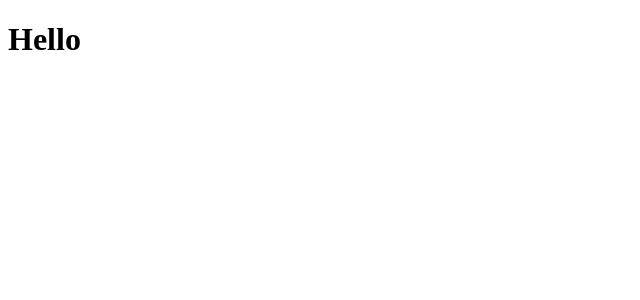
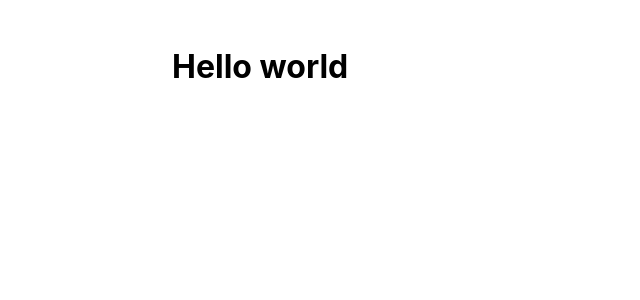
Before and after one commit to stahlstadtjs/scriptconf.org, a Next.js app: page / in a window 1280 px wide. Shown: the top 300 px of the page, without its empty margins (0-640 px from the left). Built offline with nearby package versions, Linux system fonts and the light colour scheme.

Commit message:
fetch layout from scriptcast

```diff
--- /dev/null
+++ b/components/Layout.tsx
@@ -0,0 +1,11 @@
+import { FunctionComponent, FC } from 'react'
+
+import '../styles/Layout.css'
+
+export const Layout:FC<{}> = ({ children }) => {
+  return <>
+    <main>
+      { children }
+    </main>
+  </>
+}
--- a/pages/index.tsx
+++ b/pages/index.tsx
@@ -1 +1,7 @@
-export default () => <h1>Hello</h1>
+import { Layout } from '../components/Layout'
+
+export default () => (
+  <Layout>
+    <h1>Hello world</h1>
+  </Layout>
+)
--- /dev/null
+++ b/styles/Layout.css
@@ -0,0 +1,68 @@
+body {
+  margin: 0;
+  font-family: "Fira Sans", -apple-system, BlinkMacSystemFont, "Segoe UI",
+  Roboto, Helvetica, Arial, sans-serif, "Apple Color Emoji", "Segoe UI Emoji", "Segoe UI Symbol";
+  font-size: 1rem;
+  line-height: 1.5em;
+  position: relative;
+  min-height: 100vh;
+}
+
+*, *:after, *:before {
+ box-sizing: border-box;
+}
+
+main {
+  margin: 1rem auto;
+  max-width: 1000px;
+  padding: 2rem;
+  min-height: calc(100vh - 400px);
+}
+
+h1, h2 {
+  line-height: 1.2em;
+  margin-top: 0;
+}
+
+a {
+  text-decoration: none;
+  color: #3f5cb8;
+  transition: all 0.3s ease;
+}
+
+a:hover {
+  color: #513fb8;
+}
+
+.visually-hidden {
+  position: absolute;
+  overflow: hidden;
+  clip: rect(0 0 0 0);
+  height: 1px; width: 1px;
+  margin: -1px; padding: 0; border: 0;
+}
+
+.content a {
+  text-decoration: underline;
+}
+
+@media(min-width: 800px) {
+  .article {
+    margin-left: 2rem;
+  }
+}
+
+figure {
+  width: calc(100% + 1rem);
+  margin: 0 -1rem;
+  padding: 1rem 0;
+  text-align: center;
+}
+
+figure img {
+  max-width: 100%;
+}
+
+figcaption {
+  font-style: italic;
+}
```
